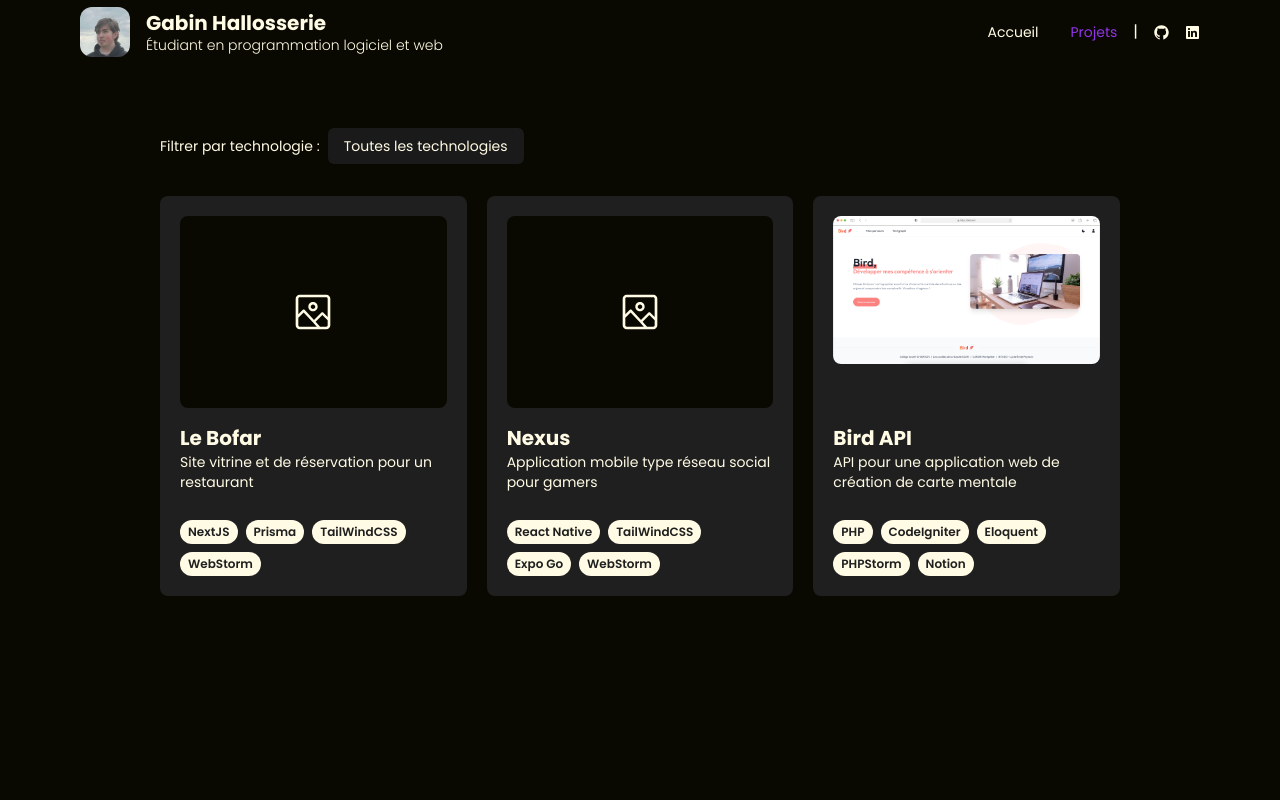
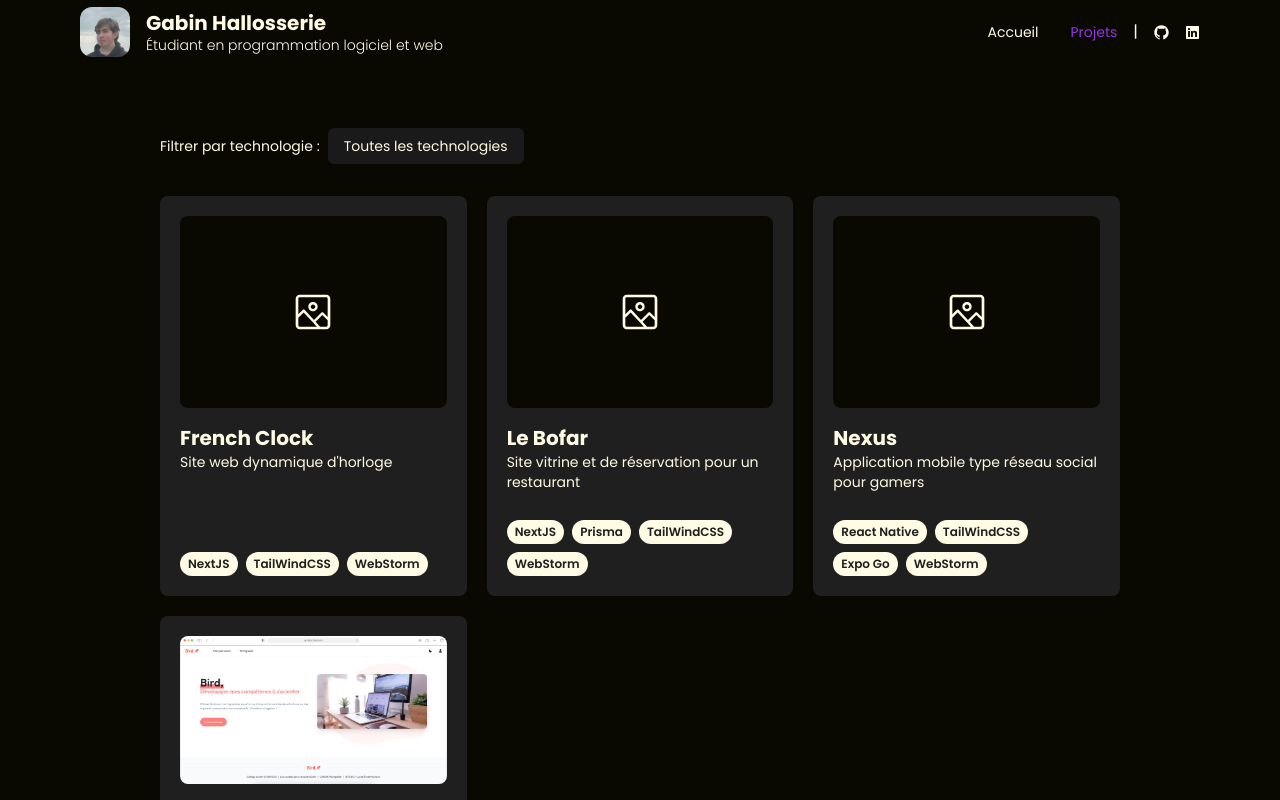
Before and after one commit to Seishiiin/portfolio, a Next.js app: page /projects in a window 1280 px wide. Shown: the top 800 px of the page. Built offline with nearby package versions, Linux system fonts and the light colour scheme.

Commit message:
Update page.js

```diff
--- a/app/projects/page.js
+++ b/app/projects/page.js
@@ -24,7 +24,13 @@ export default function Projects() {
             "description": "Site vitrine et de réservation pour un restaurant",
             "technologies": ["NextJS", "Prisma", "TailWindCSS", "WebStorm"],
             "image": "",
-        }
+        },
+        "French Clock": {
+            "title": "French Clock",
+            "description": "Site web dynamique d'horloge",
+            "technologies": ["NextJS", "TailWindCSS", "WebStorm"],
+            "image": "",
+        },
     };
 
     const [selectedTech, setSelectedTech] = useState('');
```
